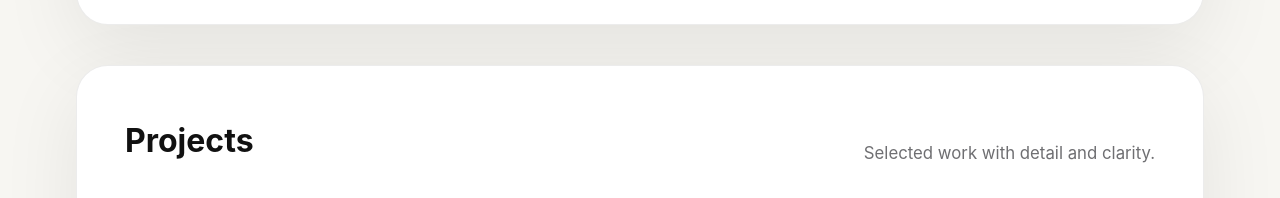
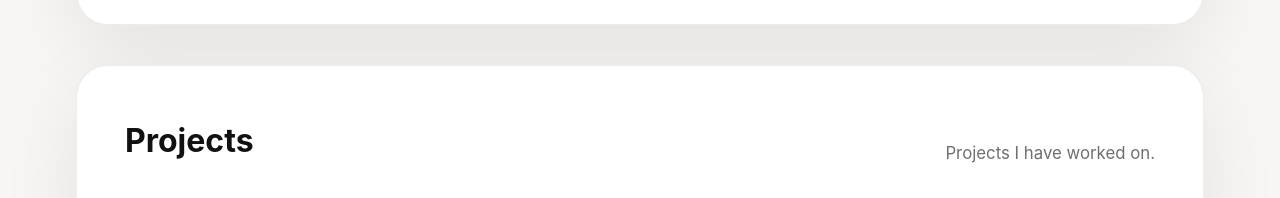
Before and after one commit to arjun-selvakumar/juno, a website: page index.html in a window 1280 px wide. Shown: the part 1111-1309 px from the top of the page. Drawn offline with Linux system fonts and the light colour scheme.

Commit message:
project msg update

```diff
--- a/index.html
+++ b/index.html
@@ -40,7 +40,7 @@
       <section class="section-card" id="projects">
         <div class="section-header">
           <h2>Projects</h2>
-          <p>Selected work with detail and clarity.</p>
+          <p>Projects I have worked on.</p>
         </div>
         <div class="project-grid">
           <article class="project-card">
```
